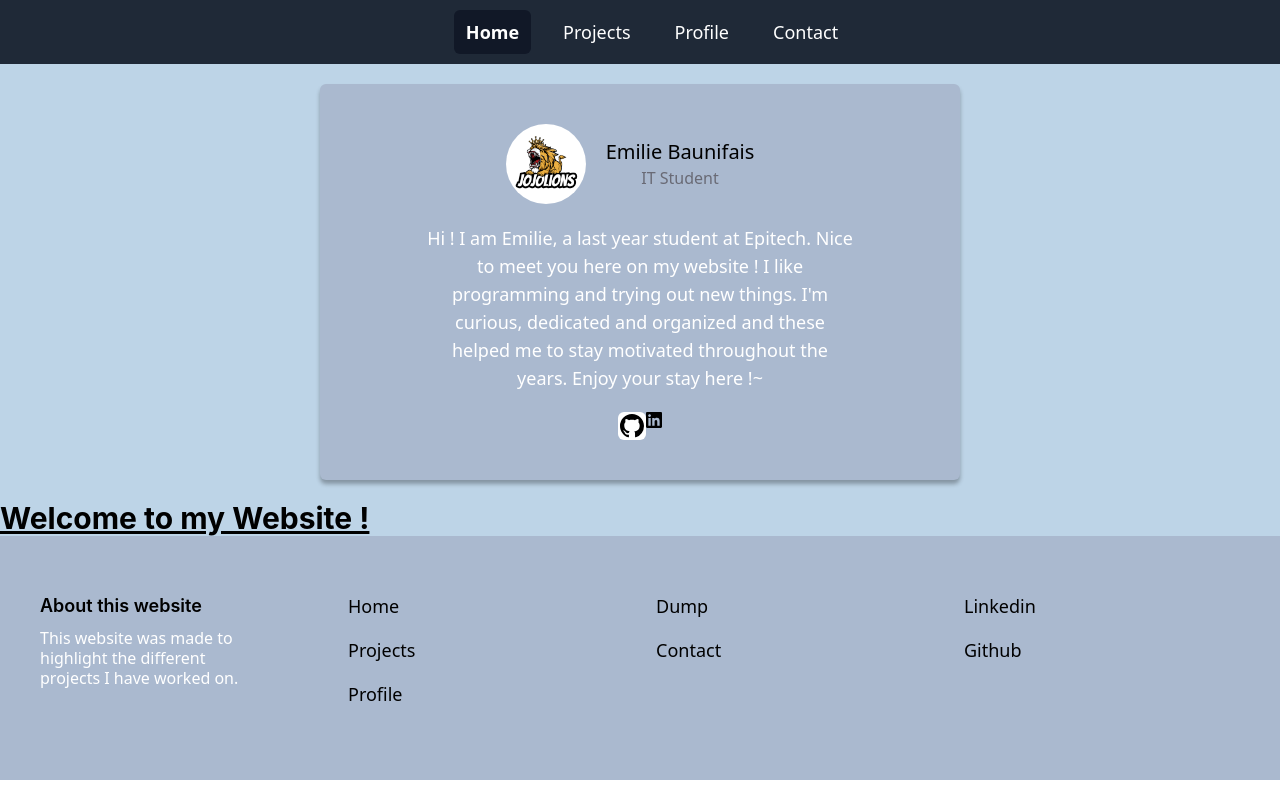
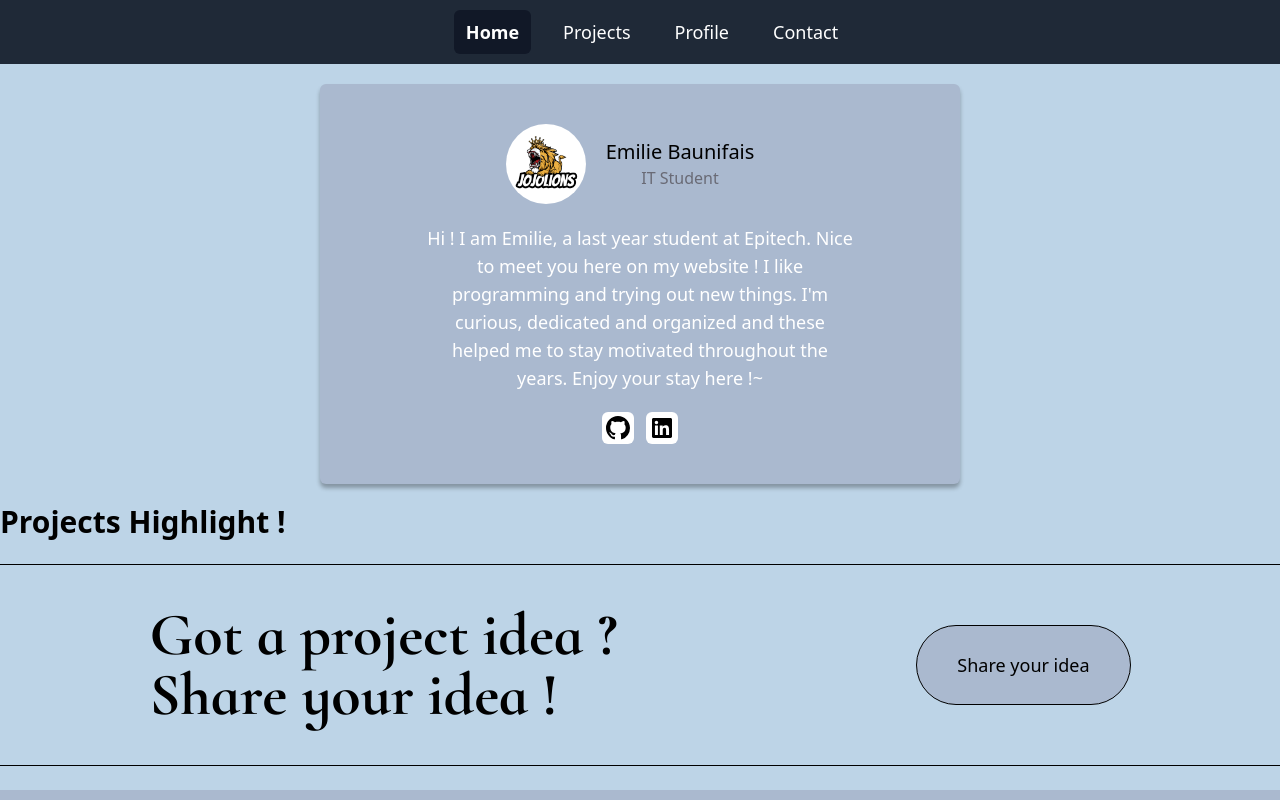
Before and after one commit to Nelryn/MyWebsite, a React (Create React App) app in the folder my-website/: page / in a window 1280 px wide. Shown: the top 800 px of the page. Built offline with nearby package versions, Linux system fonts and the light colour scheme.

Commit message:
finished to link the social icons in the profile description box & created a share idea bar linked to the projects page

```diff
--- a/my-website/src/App.css
+++ b/my-website/src/App.css
@@ -1,3 +1,7 @@
+@tailwind base;
+@tailwind components;
+@tailwind utilities;
+
 .App {
   text-align: center;
 }
@@ -36,3 +40,10 @@
     transform: rotate(360deg);
   }
 }
+
+@font-face {
+  font-family: "Cormorant Infant";
+  font-weight: 700;
+  font-style: normal;
+  src: url(./assets/fonts/CormorantInfant-Bold.ttf) format('truetype');
+}
--- a/my-website/src/App.js
+++ b/my-website/src/App.js
@@ -12,9 +12,6 @@ import Contact from "./pages/contact";
 
 function App() {
   return (
-    // <h1 className="text-3xl font-bold underline">
-    //   Hello world!
-    // </h1>
     <Router>
       <Navbar />
       <Routes>
--- /dev/null
+++ b/my-website/src/components/IdeaBar/ideabar.js
@@ -0,0 +1,23 @@
+import { Link } from 'react-router-dom';
+
+const Ideabar = () => {
+    return (
+        <div className="flex border-y border-black my-6 py-10 place-content-around place-items-center">
+            <div>
+                <div className="font-idea text-6xl">
+                    Got a project idea ?
+                </div>
+                <div className="font-idea text-6xl">
+                Share your idea !
+                </div>
+            </div>
+            <Link to="/projects">
+                <button type="button" class="bg-[#AAB9CF] hover:bg-gray-200 focus:outline-none px-10 py-2.5 h-20 font-sans sans-serif text-lg rounded-full text-center border border-black">
+                    Share your idea
+                </button>
+            </Link>
+        </div>
+    )
+}
+
+export default Ideabar;
--- a/my-website/src/index.css
+++ b/my-website/src/index.css
@@ -1,4 +1,5 @@
 body {
+  background: #BDD4E7;
   margin: 0;
   font-family: -apple-system, BlinkMacSystemFont, 'Segoe UI', 'Roboto', 'Oxygen',
   'Ubuntu', 'Cantarell', 'Fira Sans', 'Droid Sans', 'Helvetica Neue',
--- a/my-website/src/pages/contact.js
+++ b/my-website/src/pages/contact.js
@@ -2,7 +2,7 @@ import React from "react";
 
 const Contact = () => {
 	return (
-		<div className="bg-baby-blue">
+		<div>
 			<h1 className="text-3xl font-bold">
 				You can contact me here.
 			</h1>
--- a/my-website/src/pages/index.js
+++ b/my-website/src/pages/index.js
@@ -4,10 +4,11 @@ import { SiLinkedin } from "react-icons/si";
 
 import "./index.css";
 import pfp from "../assets/jojolions.png";
+import Ideabar from "../components/IdeaBar/ideabar";
 
 const Home = () => {
     return (
-        <div className="bg-baby-blue">
+        <div>
             <div className="py-5 flex place-content-center">
                 <div className="bg-[#AAB9CF] w-1/2 h-fit rounded-md shadow-basic py-10 grid gap-3 justify-items-center">
                     <div className="flex">
@@ -26,21 +27,22 @@ const Home = () => {
                         I like programming and trying out new things. I'm curious, dedicated and organized and these helped me to stay motivated throughout the years.
                         Enjoy your stay here !~
                     </div>
-                    <div className="flex">
-                        <div className="flex bg-white w-7 h-7 place-content-center place-items-center rounded-md">
+                    <div className="flex gap-3">
+                        <a href="https://github.com/Nelryn" className="flex bg-white w-8 h-8 place-content-center place-items-center rounded-md">
                             <VscGithubInverted className="w-6 h-6"/>
-                        </div>
-                        <div>
-                            <SiLinkedin />
-                        </div>
+                        </a>
+                        <a href="https://linkedin.com/in/emilie-baunifais" className="flex bg-white w-8 h-8 place-content-center place-items-center rounded-md">
+                            <SiLinkedin className="w-5 h-5"/>
+                        </a>
                     </div>
                 </div>
             </div>
             <div>
-                <h1 className="text-3xl font-bold underline">
-                    Welcome to my Website !
+                <h1 className="font-sans sans-serif text-3xl font-bold">
+                    Projects Highlight !
                 </h1>
             </div>
+            <Ideabar />
         </div>
     )
 }
--- a/my-website/src/pages/profile.js
+++ b/my-website/src/pages/profile.js
@@ -2,7 +2,7 @@ import React from "react";
 
 const Profile = () => {
     return (
-        <div className="bg-baby-blue">
+        <div>
             <h1 className="text-3xl font-bold">
                 Here is my Profile.
             </h1>
--- a/my-website/src/pages/projects.js
+++ b/my-website/src/pages/projects.js
@@ -2,7 +2,7 @@ import React from "react";
 
 const Projects = () => {
 	return (
-		<div className="bg-baby-blue">
+		<div>
 			<h1 className="text-3xl font-bold">
 				Check out my projects !
 			</h1>
--- a/my-website/tailwind.config.js
+++ b/my-website/tailwind.config.js
@@ -12,6 +12,9 @@ module.exports = {
       },
       boxShadow: {
         'basic': '0 4px 4px 0px rgba(0,0,0,0.3)',
+      },
+      fontFamily: {
+        'idea': ['Cormorant Infant'],
       }
     },
   },
```
Also changed, not shown: my-website/src/assets/fonts/CormorantInfant-Bold.ttf (added).
